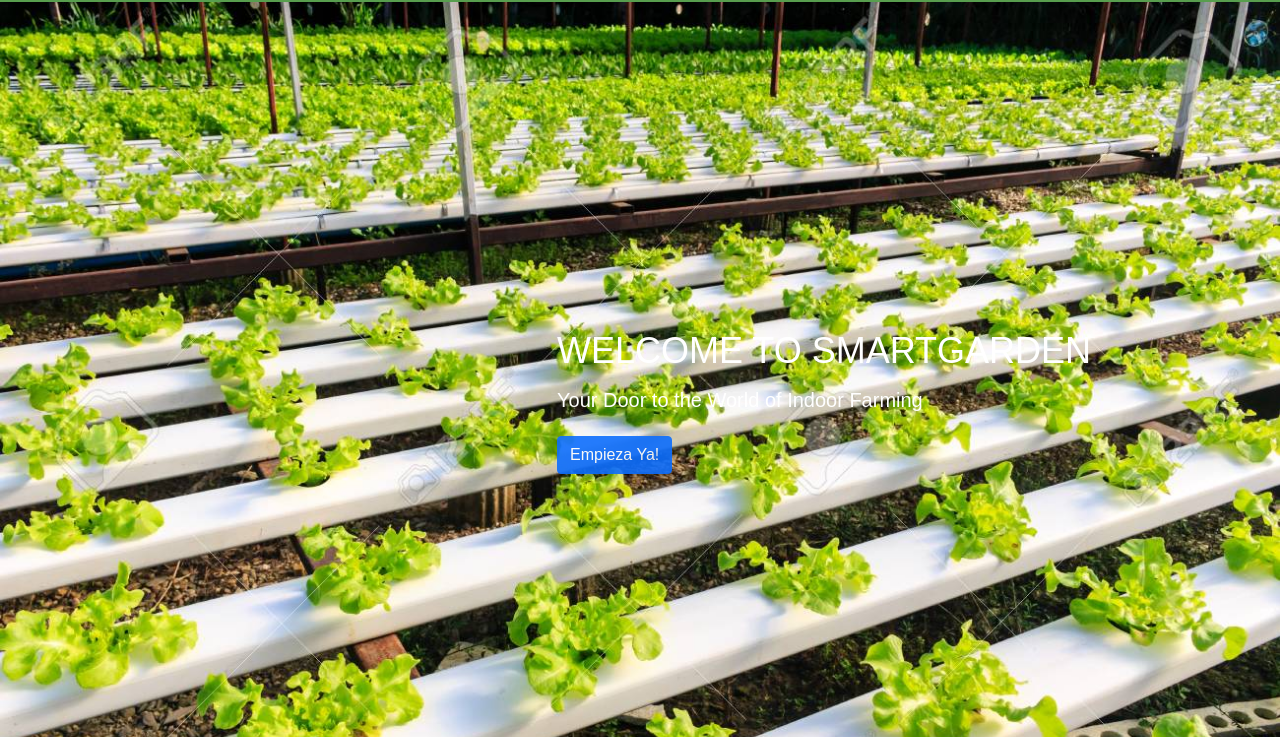
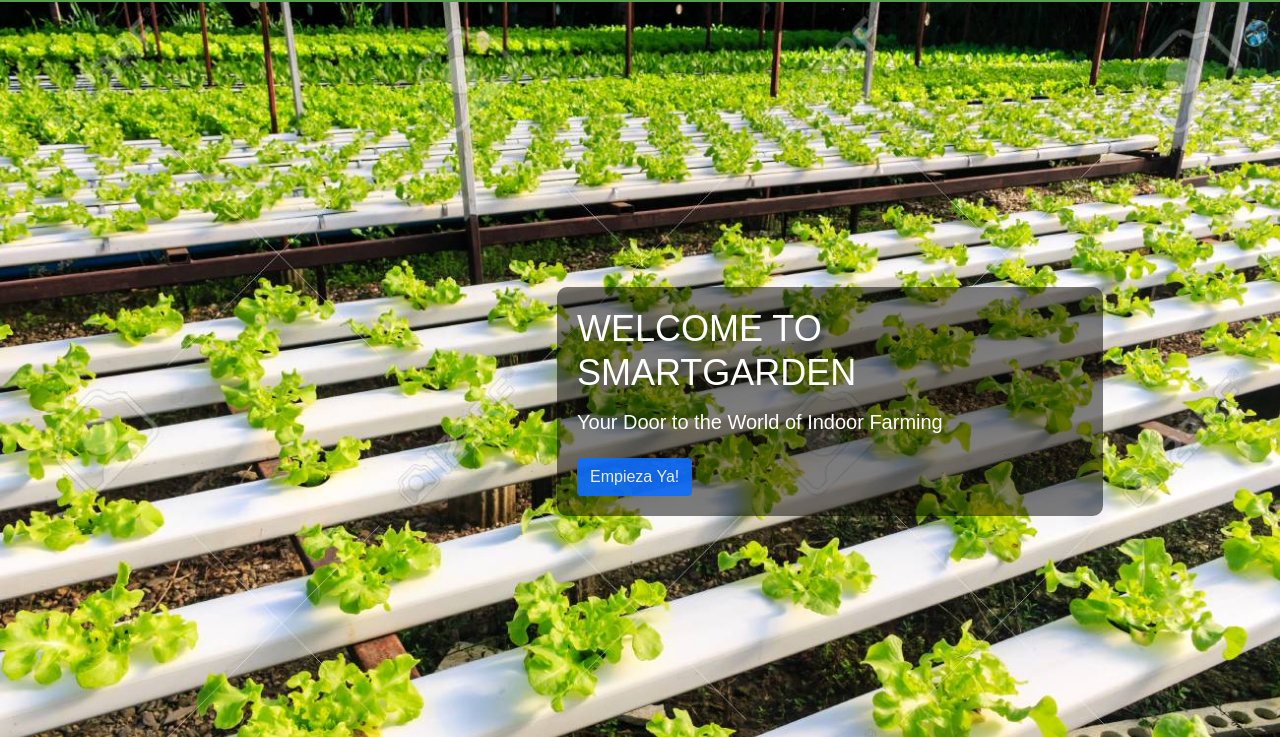
Before and after one commit to UPC-SmartGarden-SW56/Landing-Page.github.io, a plain HTML site: page index.html in a window 1280 px wide. Shown: the part 63-800 px from the top of the page. Drawn offline with nearby package versions, Linux system fonts and the light colour scheme; no server answers.

Commit message:
Update index.html

```diff
--- a/index.html
+++ b/index.html
@@ -91,13 +91,16 @@
 
 <main>
     <!--------------------------------  HOME ------------------------------------------------->
-   <section id="hero" class="d-flex align-items-center vh-100" style="background-image: url('public/assets/img/Fondo-imagen.jpg'); background-size: cover; background-position: center; background-repeat: no-repeat; position: relative;">
+  <section id="hero" class="d-flex align-items-center vh-100" style="background-image: url('public/assets/img/Fondo-imagen.jpg'); background-size: cover; background-position: center; background-repeat: no-repeat; position: relative;">
     <div class="container position-relative z-index-2">
         <div class="row align-items-center py-1">
-            <div class="col-lg-6 offset-lg-5 text-center text-lg-start">
-                <p class="h1 text-uppercase mb-3 lang" key="titleHero" style="color: #ffffff; font-size: 36px">Welcome to SmartGarden</p>
-                <h2 class="mb-4 lang" key="subTitleHero" style="color: #ffffff; font-size: 20px">Your Door to the World of Indoor Farming</h2>
-                <a href="#"><button class="btn btn-primary lang" key="cardButtonPricing">Empieza Ya!</button></a>
+            <div class="col-lg-6 offset-lg-5 text-center text-lg-start" style="position: relative;">
+                <!-- Fondo gris solo para el texto -->
+                <div style="background-color: rgba(0, 0, 0, 0.5); padding: 20px; border-radius: 10px;">
+                    <p class="h1 text-uppercase mb-3 lang" key="titleHero" style="color: #ffffff; font-size: 36px">Welcome to SmartGarden</p>
+                    <h2 class="mb-4 lang" key="subTitleHero" style="color: #ffffff; font-size: 20px">Your Door to the World of Indoor Farming</h2>
+                    <a href="#"><button class="btn btn-primary lang" key="cardButtonPricing">Empieza Ya!</button></a>
+                </div>
             </div>
         </div>
     </div>
```
